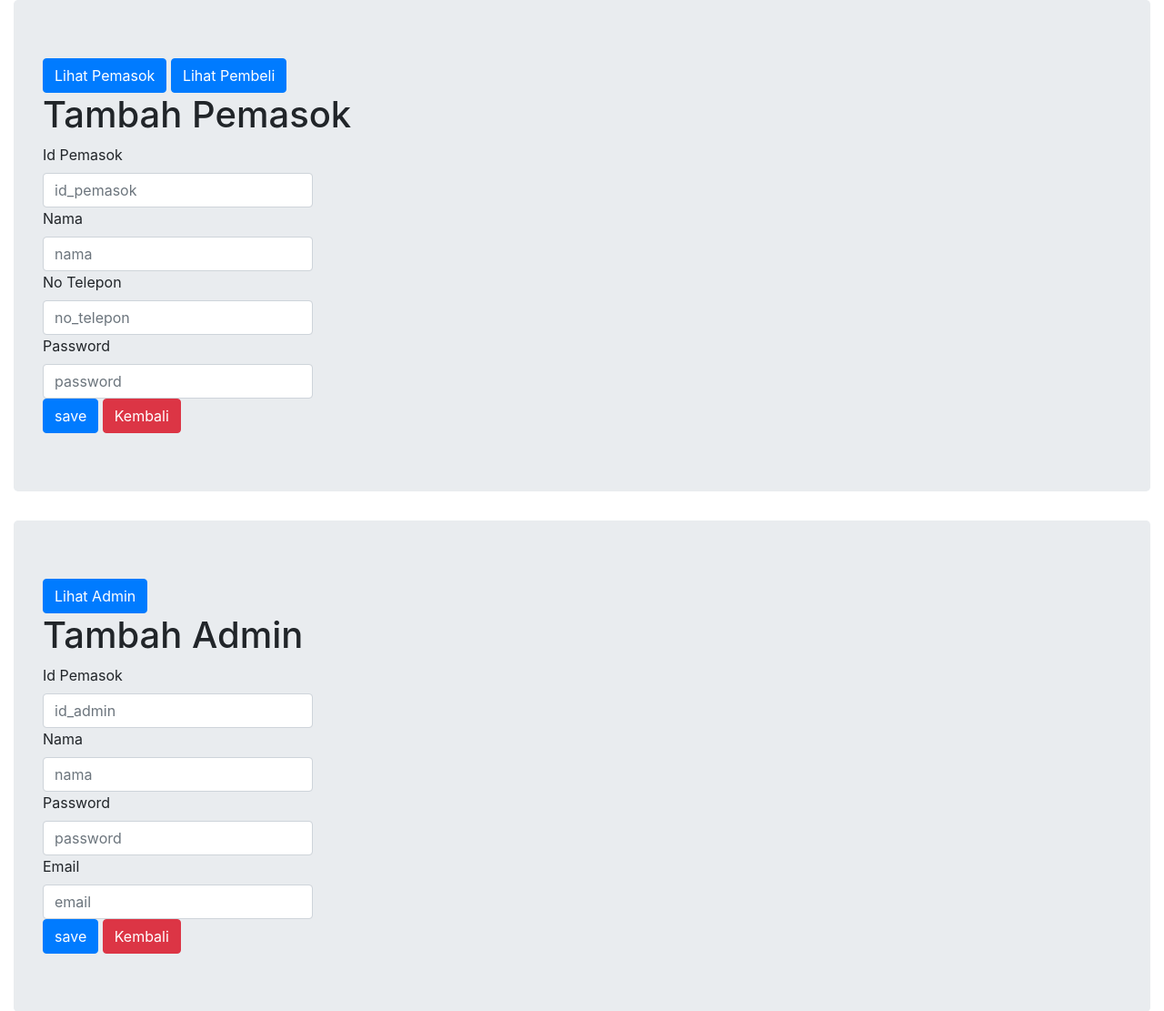
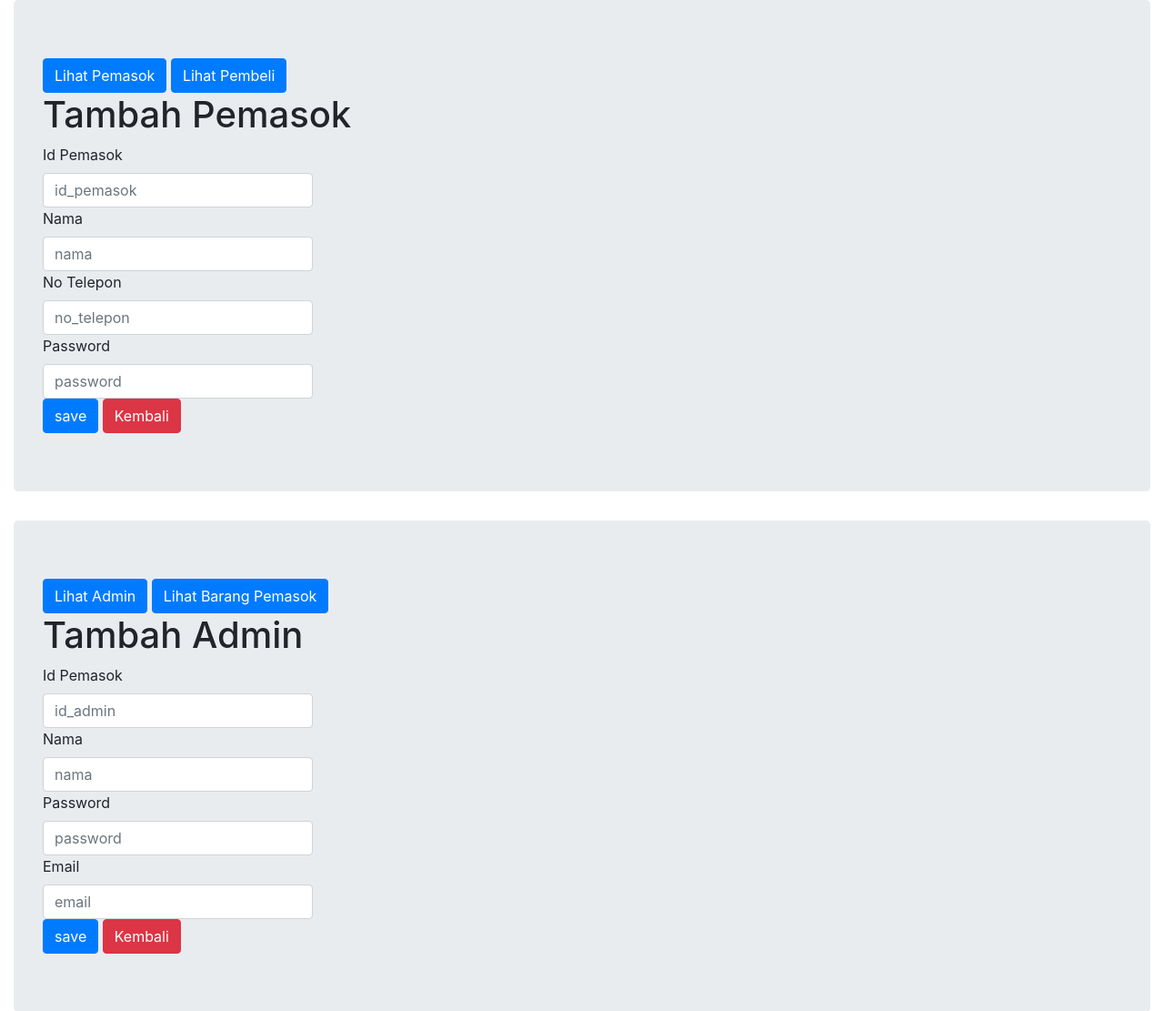
Before and after one commit to akli0027/TokoOnline, a PHP site: page /tambah.php in a window 1280 px wide. Shown: the top 1111 px of the page at 91% size. Run offline with PHP 8.4, Linux system fonts and the light colour scheme.

Commit message:
Update tambah.php

```diff
--- a/tambah.php
+++ b/tambah.php
@@ -37,6 +37,9 @@
              <a href="admin.php">
                <button class="btn btn-primary">Lihat Admin</button>
             </a>
+             <a href="lihat_barang.php">
+               <button class="btn btn-primary">Lihat Barang Pemasok</button>
+            </a>
           <h1>Tambah Admin</h1>
           <form action="tambah_admin.php" method="POST" enctype="multipart/form-data">
             <label>Id Pemasok</label><br>
```
